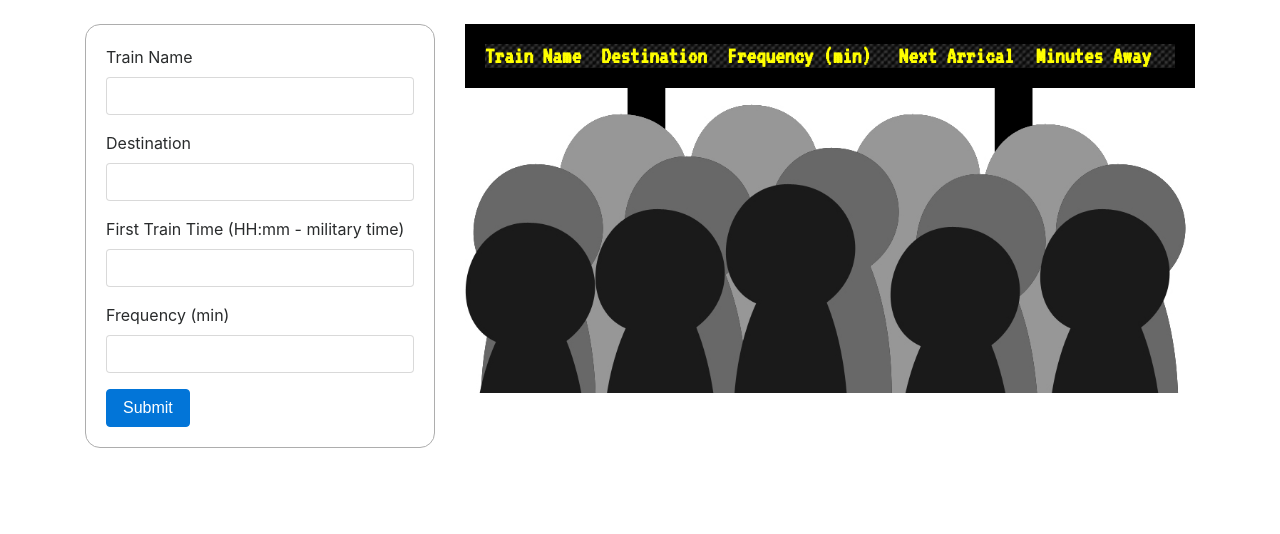
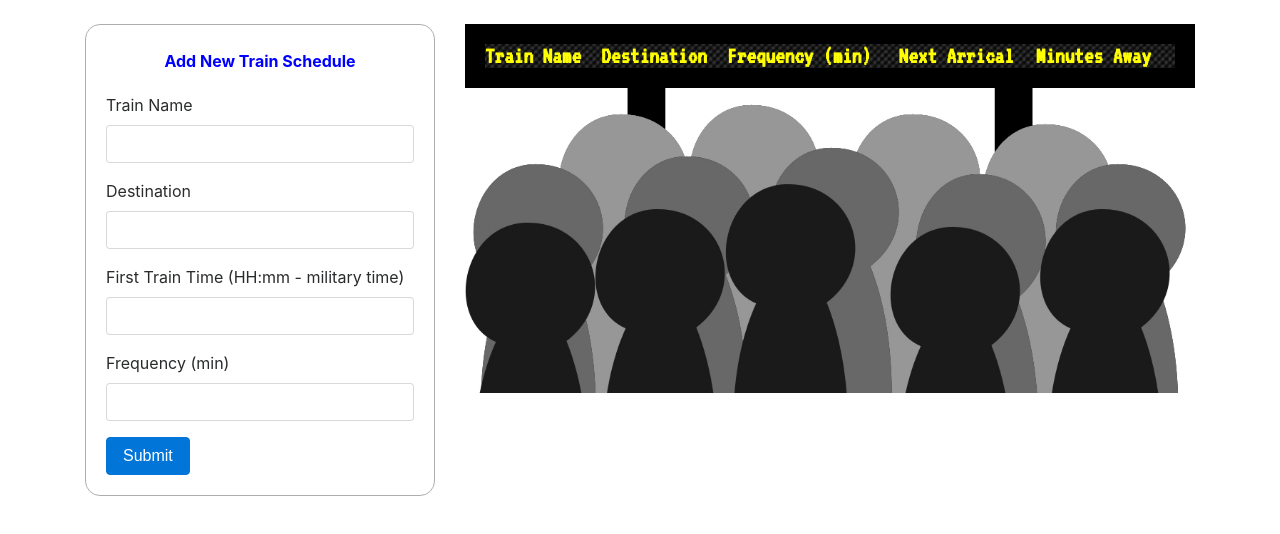
Before and after one commit to jinredhub/TrainScheduler, a plain HTML site: page index.html in a window 1280 px wide. Drawn offline with nearby package versions, Linux system fonts and the light colour scheme; no server answers.

Commit message:
added train schedule title

```diff
--- a/assets/css/style.css
+++ b/assets/css/style.css
@@ -26,3 +26,7 @@ th, td{
 form{
 	margin: 20px;
 }
+#schedule-title{
+	text-align: center;
+	color: blue;
+}
--- a/index.html
+++ b/index.html
@@ -25,6 +25,8 @@
 				<div class="col-md-4">
 				<br>
 					<div class="trainForm">
+					<br>
+						<p id="schedule-title"><strong>Add New Train Schedule</strong></p>
 						<form>
 						<div class="form-group">
 							<label for="name-input">Train Name</label>
```
